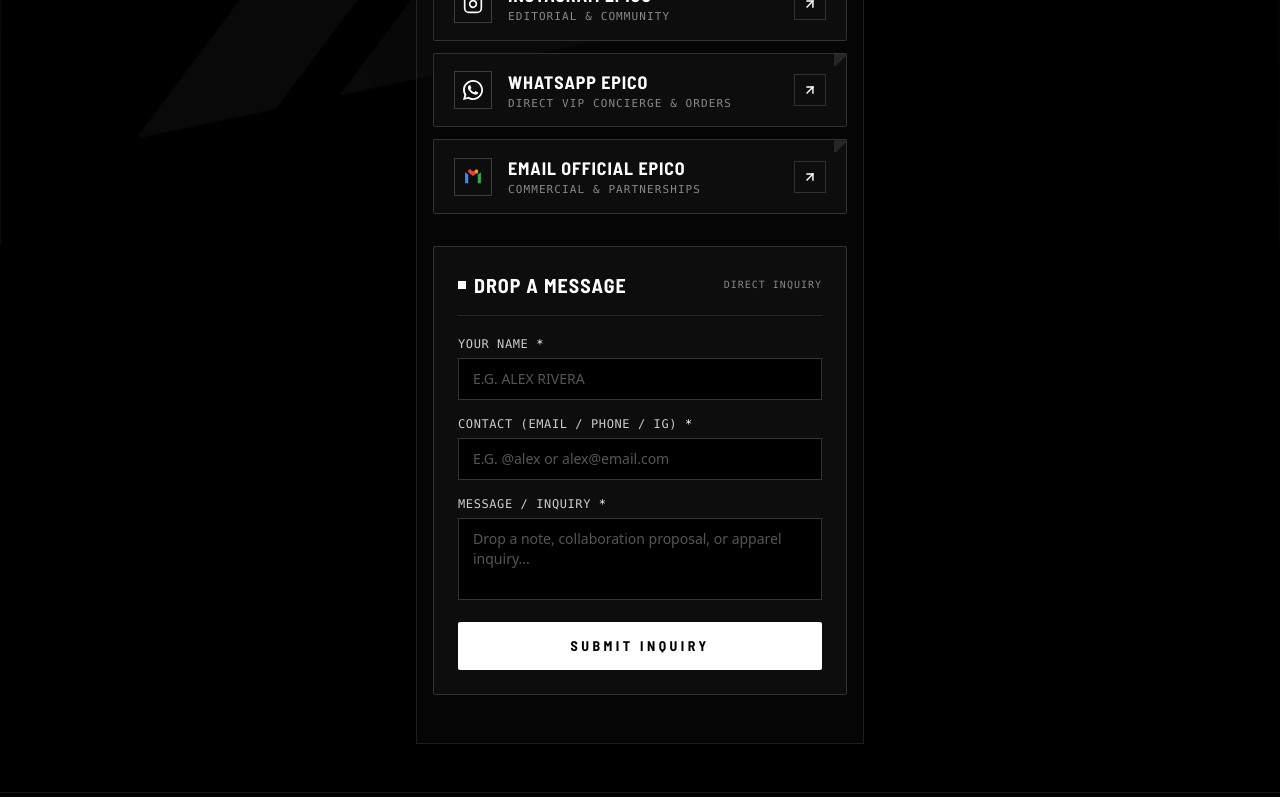
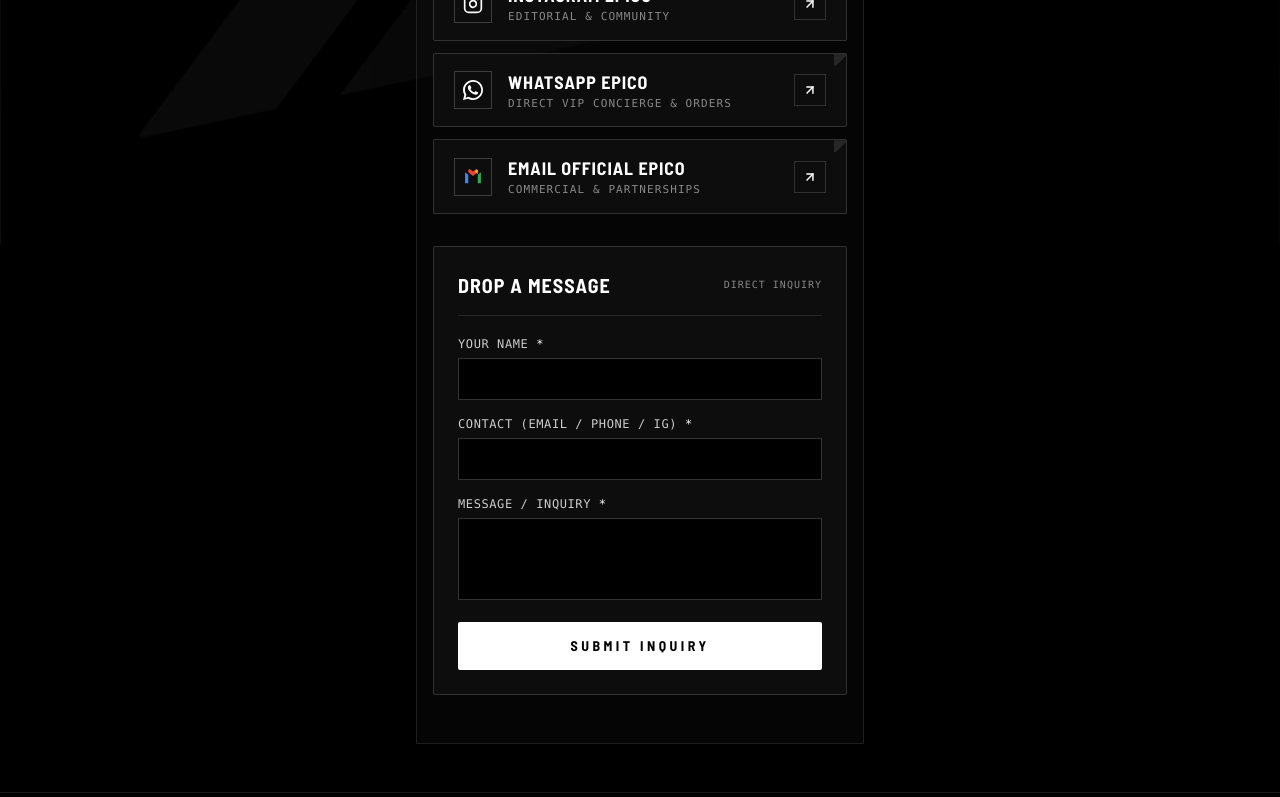
Before and after one commit to farhanalghifarim10-dotcom/EPICO-link, a React (Vite) app in the folder frontend/: page / in a window 1280 px wide. Shown: the part 556-1353 px from the top of the page. Built offline with nearby package versions, Linux system fonts and the light colour scheme.

Commit message:
feat: remove square dot and placeholders from DROP A MESSAGE form

```diff
--- a/frontend/src/components/MessageForm.jsx
+++ b/frontend/src/components/MessageForm.jsx
@@ -66,15 +66,12 @@ export default function MessageForm() {
       <div className="relative border border-white/15 bg-obsidian-card p-5 sm:p-6 rounded-none sm:rounded-sm">
         {/* Section Header */}
         <div className="flex items-center justify-between border-b border-white/10 pb-4 mb-5">
-          <div className="flex items-center space-x-2">
-            <span className="w-2 h-2 bg-white block" />
           <h2
             id="message-section-title"
             className="font-athletic text-lg sm:text-xl font-bold tracking-wider uppercase text-white"
           >
             DROP A MESSAGE
           </h2>
-          </div>
           <span className="text-[10px] font-mono tracking-widest uppercase text-ash-muted">
             DIRECT INQUIRY
           </span>
@@ -147,9 +144,8 @@ export default function MessageForm() {
                   required
                   value={formData.name}
                   onChange={handleChange}
-                  placeholder="E.G. ALEX RIVERA"
                   disabled={status === 'loading'}
-                  className="w-full bg-black border border-white/20 focus:border-white text-white px-3.5 py-2.5 text-sm font-sans placeholder:text-ash-subtle rounded-none transition-colors outline-none focus-visible:ring-1 focus-visible:ring-white"
+                  className="w-full bg-black border border-white/20 focus:border-white text-white px-3.5 py-2.5 text-sm font-sans rounded-none transition-colors outline-none focus-visible:ring-1 focus-visible:ring-white"
                 />
               </div>
 
@@ -168,9 +164,8 @@ export default function MessageForm() {
                   required
                   value={formData.contact}
                   onChange={handleChange}
-                  placeholder="E.G. @alex or alex@email.com"
                   disabled={status === 'loading'}
-                  className="w-full bg-black border border-white/20 focus:border-white text-white px-3.5 py-2.5 text-sm font-sans placeholder:text-ash-subtle rounded-none transition-colors outline-none focus-visible:ring-1 focus-visible:ring-white"
+                  className="w-full bg-black border border-white/20 focus:border-white text-white px-3.5 py-2.5 text-sm font-sans rounded-none transition-colors outline-none focus-visible:ring-1 focus-visible:ring-white"
                 />
               </div>
 
@@ -189,9 +184,8 @@ export default function MessageForm() {
                   required
                   value={formData.message}
                   onChange={handleChange}
-                  placeholder="Drop a note, collaboration proposal, or apparel inquiry..."
                   disabled={status === 'loading'}
-                  className="w-full bg-black border border-white/20 focus:border-white text-white px-3.5 py-2.5 text-sm font-sans placeholder:text-ash-subtle rounded-none transition-colors outline-none focus-visible:ring-1 focus-visible:ring-white resize-none"
+                  className="w-full bg-black border border-white/20 focus:border-white text-white px-3.5 py-2.5 text-sm font-sans rounded-none transition-colors outline-none focus-visible:ring-1 focus-visible:ring-white resize-none"
                 />
               </div>
 
```
Lines whose indentation alone changed are shown as unchanged.
